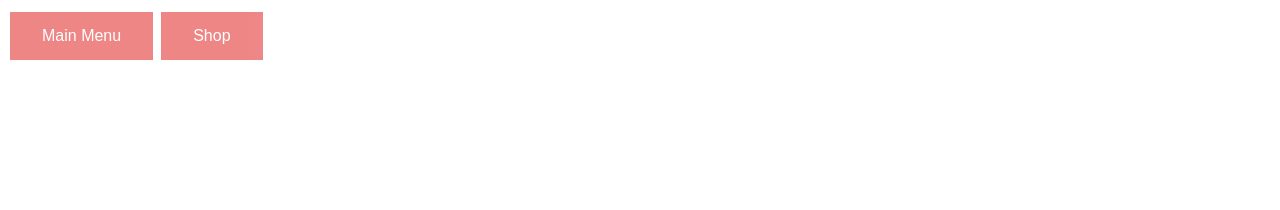
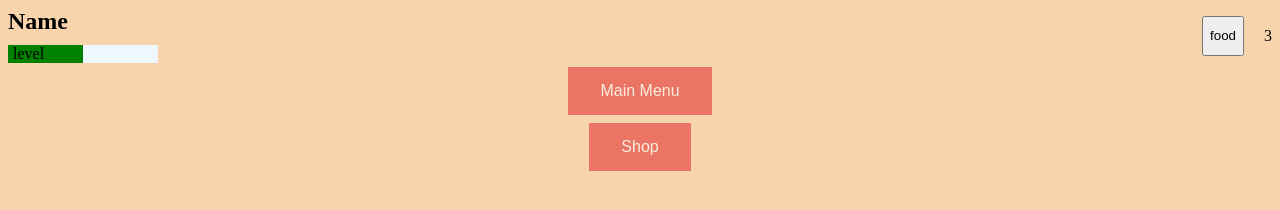
Before and after one commit to Royl0406/Crabodoro, a browser extension: page src/Crab-Space/crabSpace.html in a window 1280 px wide. Drawn offline with Linux system fonts and the light colour scheme; files that its build step writes are made by us from their sources.

Commit message:
outline for first row of crabSpace

```diff
--- /dev/null
+++ b/src/Crab-Space/crabSpace.css
@@ -0,0 +1,9 @@
+.xp-outline {
+    background-color: aliceblue;
+    width: 150px;
+}
+
+.xp-actual {
+    width: 50%;
+    background-color: green;
+}
--- a/src/Crab-Space/crabSpace.html
+++ b/src/Crab-Space/crabSpace.html
@@ -1,11 +1,37 @@
 <!DOCTYPE html>
 <html>
 <head>
-    <link rel="stylesheet" href="../Commmon/theme.css">
+    <link rel="stylesheet" href="../Common/theme.css">
+    <link rel="stylesheet" href="./crabSpace.css">
+    <style>
+        body {
+            display: flex;
+            flex-direction: column;
+            justify-content: center;
+            align-items: center;
+
+            background-color: rgba(235, 138, 24, 0.36);
+        }
+
+    </style>
     <script src="crabSpace.js" type="module"></script>
 </head>
 
 <body>
+    <div class="row space-between">
+        <div id="crab-info">
+            <h2 style="margin-top: 0; margin-bottom: 10px">Name</h2>
+            <div class="xp-outline">
+                <div class="xp-actual">
+                    <span style="padding-left: 5px">level</span>
+                </div>
+            </div>
+        </div>
+        <div style="display: flex; align-items: center">
+            <button style="height: 40px; margin-right: 20px">food</button>
+            <div>3</div>
+        </div>
+    </div>
     <button id="main-menu" class="button-text navigation-button">Main Menu</button>
     <button id="shop" class="button-text navigation-button">Shop</button>
 </body>
```
